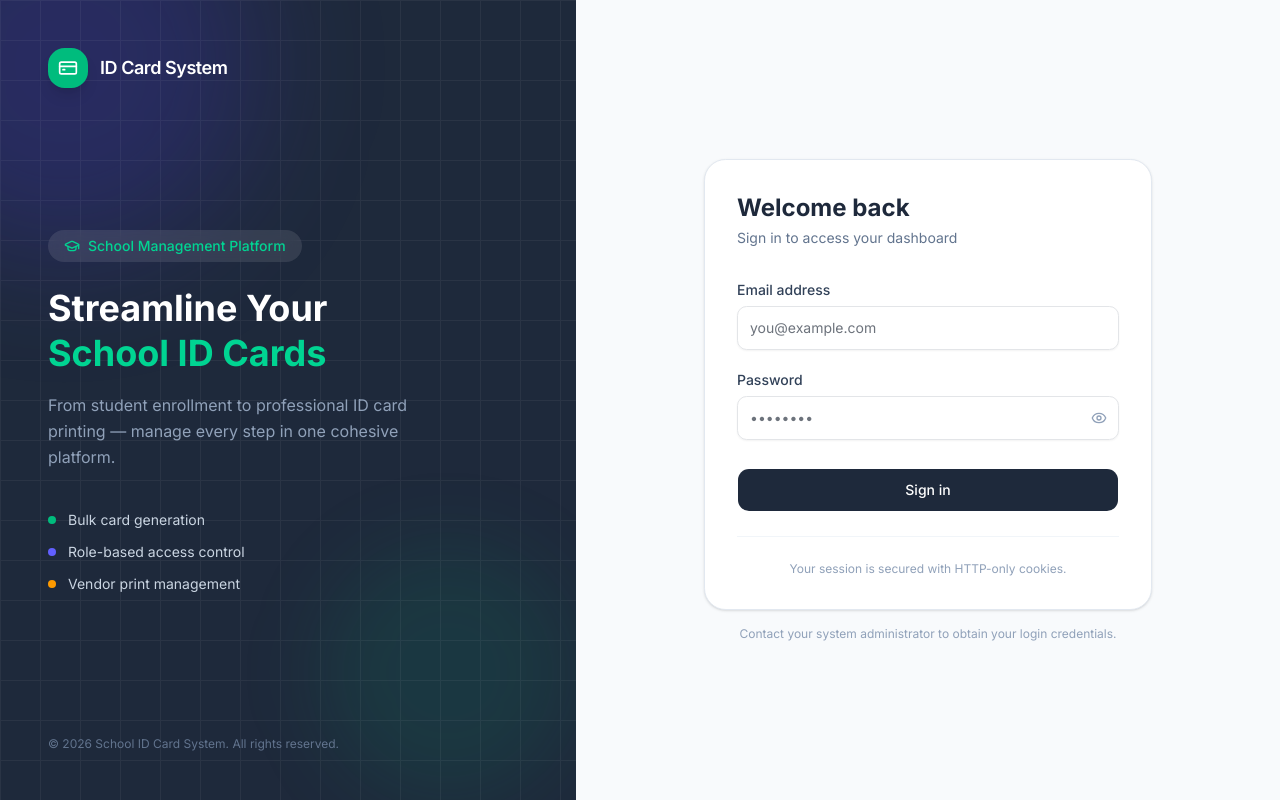
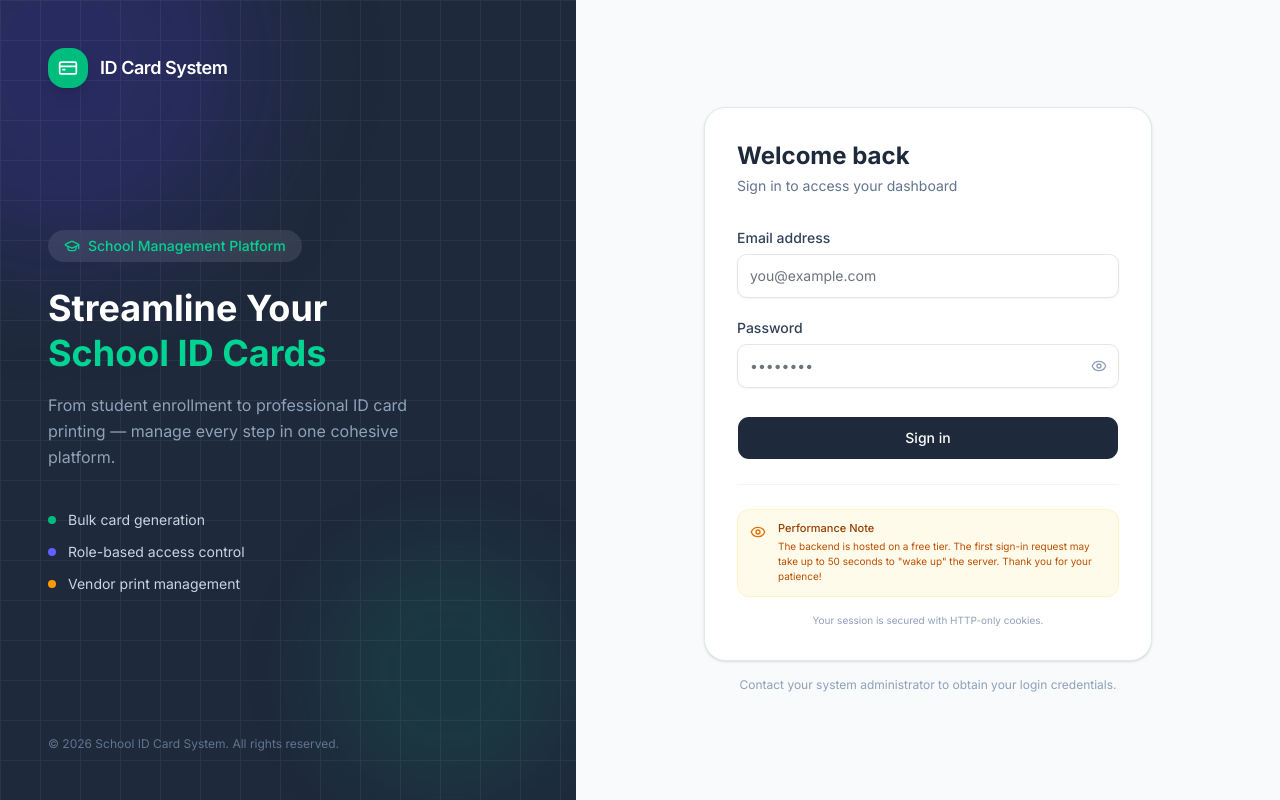
Before and after one commit to devansh373/id-card-frontend, a Next.js app: page /login in a window 1280 px wide. Built offline with nearby package versions, Linux system fonts and the light colour scheme; no server answers.

Commit message:
docs: add render free tier spin-down disclaimer to login page

```diff
--- a/src/app/(auth)/login/page.tsx
+++ b/src/app/(auth)/login/page.tsx
@@ -221,8 +221,22 @@ export default function LoginPage() {
               </Button>
             </form>
 
-            <div className="mt-6 pt-6 border-t border-slate-100">
-              <p className="text-center text-xs text-slate-400">
+            <div className="mt-6 pt-6 border-t border-slate-100 space-y-4">
+              <div className="bg-amber-50 border border-amber-100 rounded-lg p-3 flex gap-3">
+                <div className="shrink-0">
+                  <Eye className="w-4 h-4 text-amber-600 mt-0.5" />
+                </div>
+                <div className="space-y-1">
+                  <p className="text-[11px] font-medium text-amber-800 leading-tight">
+                    Performance Note
+                  </p>
+                  <p className="text-[10px] text-amber-700 leading-normal">
+                    The backend is hosted on a free tier. The first sign-in request may take up to 50 seconds to "wake up" the server. Thank you for your patience!
+                  </p>
+                </div>
+              </div>
+
+              <p className="text-center text-[10px] text-slate-400">
                 Your session is secured with HTTP-only cookies.
               </p>
             </div>
```
